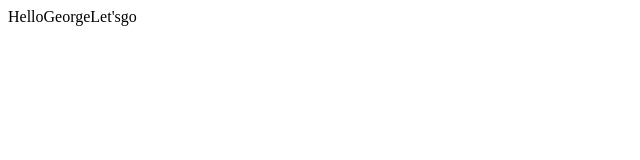
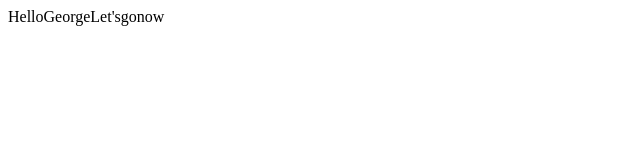
Before and after one commit to GeorgeAstralInsights/GitHub-Practice, a plain HTML site: page index.html in a window 1280 px wide. Shown: the full height of the page, 0-640 px from the left. Drawn offline with Linux system fonts and the light colour scheme.

Commit message:
Add new feature to the homepage

```diff
--- a/index.html
+++ b/index.html
@@ -1 +1 @@
-<div>HelloGeorgeLet'sgo</div>
+<div>HelloGeorgeLet'sgonow</div>
```
